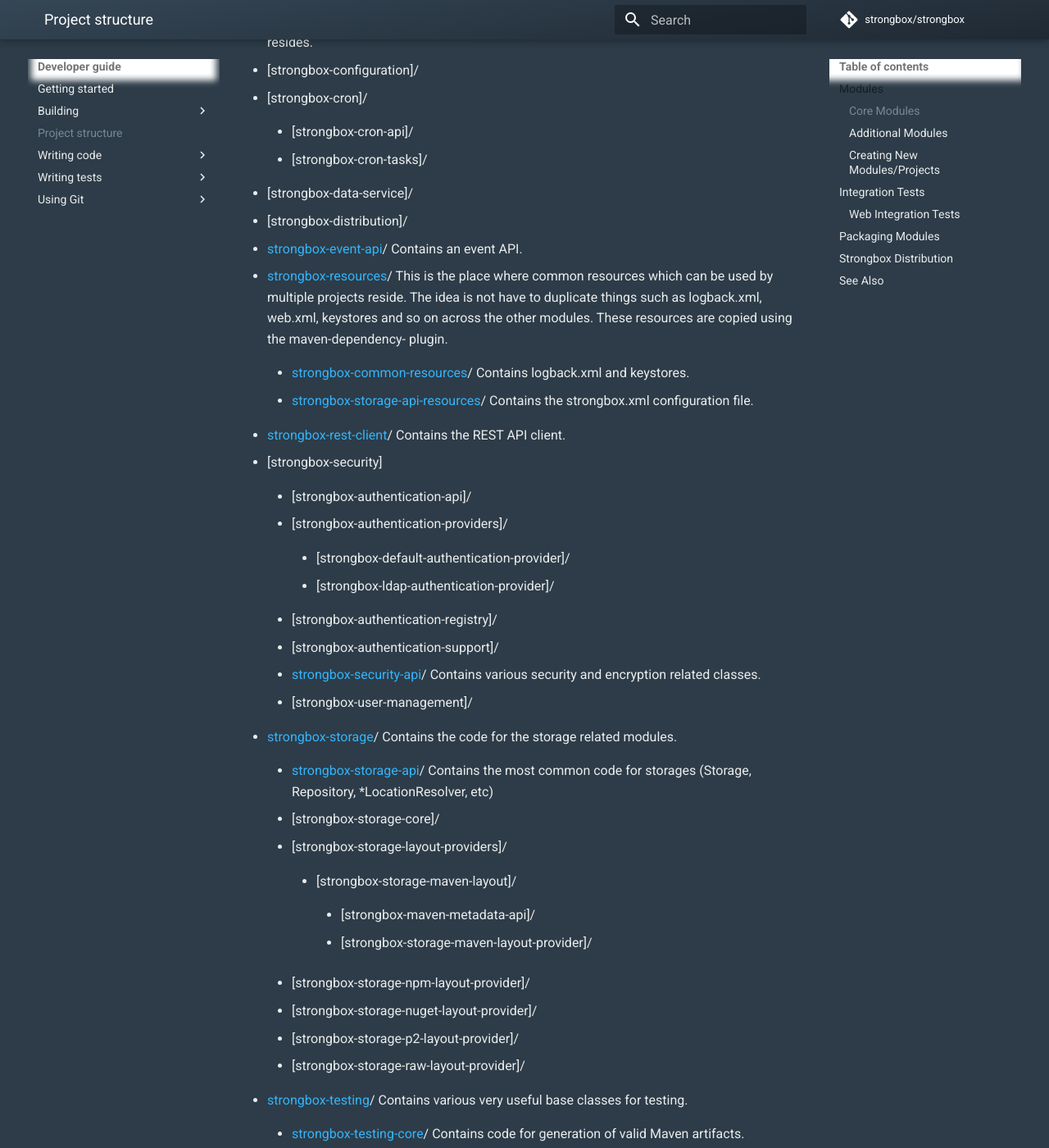
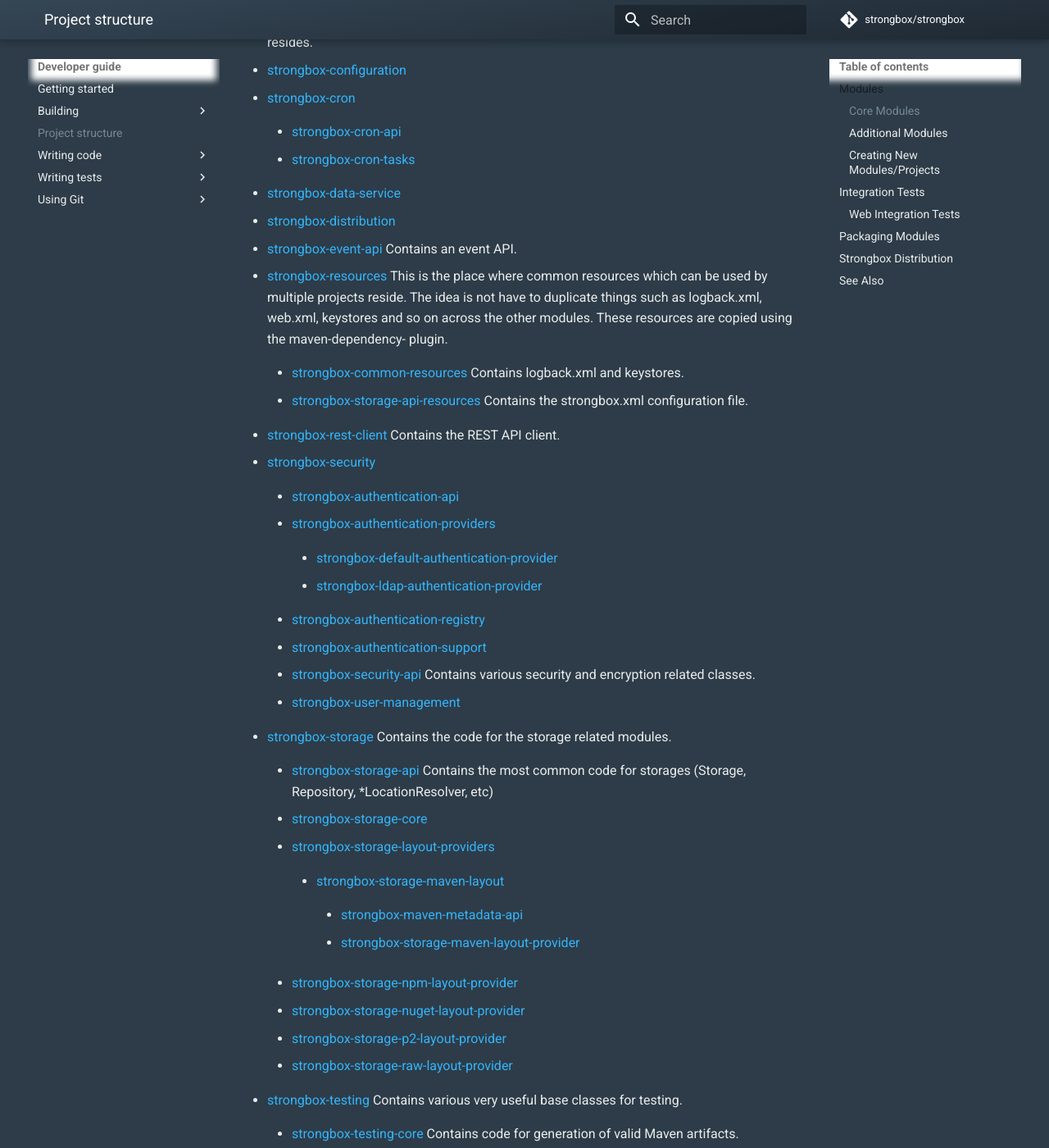
Before and after one commit to strongbox/strongbox-docs, an MkDocs documentation site: the page built from docs/developer-guide/project-structure.md, in a window 1280 px wide and 1400 px high, scrolled down 546 px. Shown: the whole window at 82% size. Built offline with MkDocs 1.6.1 and Material for MkDocs 9.7.7, drawn with Linux system fonts in a browser that asks for light colours; comment, search, counter and statistics services are not loaded; some of the changed lines change nothing that is shown; some of the changed text lies outside the part shown.

Commit message:
Updated Wiki Page
According to the new modules

```diff
--- a/docs/developer-guide/project-structure.md
+++ b/docs/developer-guide/project-structure.md
@@ -6,7 +6,7 @@ All the core modules are located under the [Strongbox] project. Each of these mo
 
 This is a brief breakdown of the modules:
 
-* [strongbox-aql]/
+* [strongbox-aql](https://github.com/strongbox/strongbox/tree/master/strongbox-aql)
 
 * [strongbox-client]/
     This is where the artifact client resides.
@@ -14,91 +14,91 @@ This is a brief breakdown of the modules:
 * [strongbox-commons]/
     This is where the most common code which is across other modules resides.
 
-* [strongbox-configuration]/
+* [strongbox-configuration](https://github.com/strongbox/strongbox/tree/master/strongbox-configuration)
 
-* [strongbox-cron]/
+* [strongbox-cron](https://github.com/strongbox/strongbox/tree/master/strongbox-cron)
 
-    * [strongbox-cron-api]/
+    * [strongbox-cron-api](https://github.com/strongbox/strongbox/tree/master/strongbox-cron/strongbox-cron-api)
 
-    * [strongbox-cron-tasks]/
+    * [strongbox-cron-tasks](https://github.com/strongbox/strongbox/tree/master/strongbox-cron/strongbox-cron-tasks)
 
-* [strongbox-data-service]/
+* [strongbox-data-service](https://github.com/strongbox/strongbox/tree/master/strongbox-data-service)
 
-* [strongbox-distribution]/
+* [strongbox-distribution](https://github.com/strongbox/strongbox/tree/master/strongbox-distribution)
 
-* [strongbox-event-api]/
+* [strongbox-event-api](https://github.com/strongbox/strongbox/tree/master/strongbox-event-api)
     Contains an event API.
 
-* [strongbox-resources]/
+* [strongbox-resources](https://github.com/strongbox/strongbox/tree/master/strongbox-resources)
     This is the place where common resources which can be used by multiple projects reside. The idea is not have to duplicate things         such as logback.xml, web.xml, keystores and so on across the other modules. These resources are copied using the maven-dependency-       plugin.
 
-    * [strongbox-common-resources]/
+    * [strongbox-common-resources](https://github.com/strongbox/strongbox/tree/master/strongbox-resources/strongbox-common-resources)
         Contains logback.xml and keystores.
 
-    * [strongbox-storage-api-resources]/
+    * [strongbox-storage-api-resources](https://github.com/strongbox/strongbox/tree/master/strongbox-resources/strongbox-storage-api-resources)
         Contains the strongbox.xml configuration file.
 
-* [strongbox-rest-client]/
+* [strongbox-rest-client](https://github.com/strongbox/strongbox/tree/master/strongbox-rest-client)
     Contains the REST API client.
 
-* [strongbox-security]
+* [strongbox-security](https://github.com/strongbox/strongbox/tree/master/strongbox-security)
 
-    * [strongbox-authentication-api]/
+    * [strongbox-authentication-api](https://github.com/strongbox/strongbox/tree/master/strongbox-security/strongbox-authentication-api)
 
-    * [strongbox-authentication-providers]/
+    * [strongbox-authentication-providers](https://github.com/strongbox/strongbox/tree/master/strongbox-security/strongbox-authentication-providers)
 
-        * [strongbox-default-authentication-provider]/
+        * [strongbox-default-authentication-provider](https://github.com/strongbox/strongbox/tree/master/strongbox-security/strongbox-authentication-providers/strongbox-default-authentication-provider)
 
-        * [strongbox-ldap-authentication-provider]/
+        * [strongbox-ldap-authentication-provider](https://github.com/strongbox/strongbox/tree/master/strongbox-security/strongbox-authentication-providers/strongbox-ldap-authentication-provider)
 
-    * [strongbox-authentication-registry]/
+    * [strongbox-authentication-registry](https://github.com/strongbox/strongbox/tree/master/strongbox-security/strongbox-authentication-registry)
 
-    * [strongbox-authentication-support]/
+    * [strongbox-authentication-support](https://github.com/strongbox/strongbox/tree/master/strongbox-security/strongbox-authentication-support)
 
-    * [strongbox-security-api]/
+    * [strongbox-security-api](https://github.com/strongbox/strongbox/tree/master/strongbox-security/strongbox-security-api)
         Contains various security and encryption related classes.
 
-    * [strongbox-user-management]/
+    * [strongbox-user-management](https://github.com/strongbox/strongbox/tree/master/strongbox-security/strongbox-user-management)
 
-* [strongbox-storage]/
+* [strongbox-storage](https://github.com/strongbox/strongbox/tree/master/strongbox-storage)
     Contains the code for the storage related modules.
 
-    * [strongbox-storage-api]/
+    * [strongbox-storage-api](https://github.com/strongbox/strongbox/tree/master/strongbox-storage/strongbox-storage-api)
         Contains the most common code for storages (Storage, Repository, *LocationResolver, etc)
 
-    * [strongbox-storage-core]/
+    * [strongbox-storage-core](https://github.com/strongbox/strongbox/tree/master/strongbox-storage/strongbox-storage-core)
 
-    * [strongbox-storage-layout-providers]/
+    * [strongbox-storage-layout-providers](https://github.com/strongbox/strongbox/tree/master/strongbox-storage/strongbox-storage-layout-providers)
 
-        * [strongbox-storage-maven-layout]/
+        * [strongbox-storage-maven-layout](https://github.com/strongbox/strongbox/tree/master/strongbox-storage/strongbox-storage-layout-providers/strongbox-storage-maven-layout)
 
-            * [strongbox-maven-metadata-api]/
+            * [strongbox-maven-metadata-api](https://github.com/strongbox/strongbox/tree/master/strongbox-storage/strongbox-storage-layout-providers/strongbox-storage-maven-layout/strongbox-maven-metadata-api)
 
-            * [strongbox-storage-maven-layout-provider]/
+            * [strongbox-storage-maven-layout-provider](https://github.com/strongbox/strongbox/tree/master/strongbox-storage/strongbox-storage-layout-providers/strongbox-storage-maven-layout/strongbox-storage-maven-layout-provider)
 
-    * [strongbox-storage-npm-layout-provider]/
+    * [strongbox-storage-npm-layout-provider](https://github.com/strongbox/strongbox/tree/master/strongbox-storage/strongbox-storage-layout-providers/strongbox-storage-npm-layout-provider)
 
-    * [strongbox-storage-nuget-layout-provider]/
+    * [strongbox-storage-nuget-layout-provider](https://github.com/strongbox/strongbox/tree/master/strongbox-storage/strongbox-storage-layout-providers/strongbox-storage-nuget-layout-provider)
 
-    * [strongbox-storage-p2-layout-provider]/
+    * [strongbox-storage-p2-layout-provider](https://github.com/strongbox/strongbox/tree/master/strongbox-storage/strongbox-storage-layout-providers/strongbox-storage-p2-layout-provider)
 
-    * [strongbox-storage-raw-layout-provider]/
+    * [strongbox-storage-raw-layout-provider](https://github.com/strongbox/strongbox/tree/master/strongbox-storage/strongbox-storage-layout-providers/strongbox-storage-raw-layout-provider)
 
-* [strongbox-testing]/
+* [strongbox-testing](https://github.com/strongbox/strongbox/tree/master/strongbox-testing)
     Contains various very useful base classes for testing.
 
-    * [strongbox-testing-core]/
+    * [strongbox-testing-core](https://github.com/strongbox/strongbox/tree/master/strongbox-testing/strongbox-testing-core)
         Contains code for generation of valid Maven artifacts.
 
-    * [strongbox-testing-storage]/
+    * [strongbox-testing-storage](https://github.com/strongbox/strongbox/tree/master/strongbox-testing/strongbox-testing-storage)
 
-    * [strongbox-testing-web]/
+    * [strongbox-testing-web](https://github.com/strongbox/strongbox/tree/master/strongbox-testing/strongbox-testing-web)
         Contains a dummy implementation of a Jersey application. Sometimes useful for lightweight tests.
 
-* [strongbox-web-core]/
+* [strongbox-web-core](https://github.com/strongbox/strongbox/tree/master/strongbox-web-core)
     This is the web module which contains all the controllers.
 
-* [strongbox-web-forms]/
+* [strongbox-web-forms](https://github.com/strongbox/strongbox/tree/master/strongbox-web-forms)
 
 ### Additional Modules
 
```
